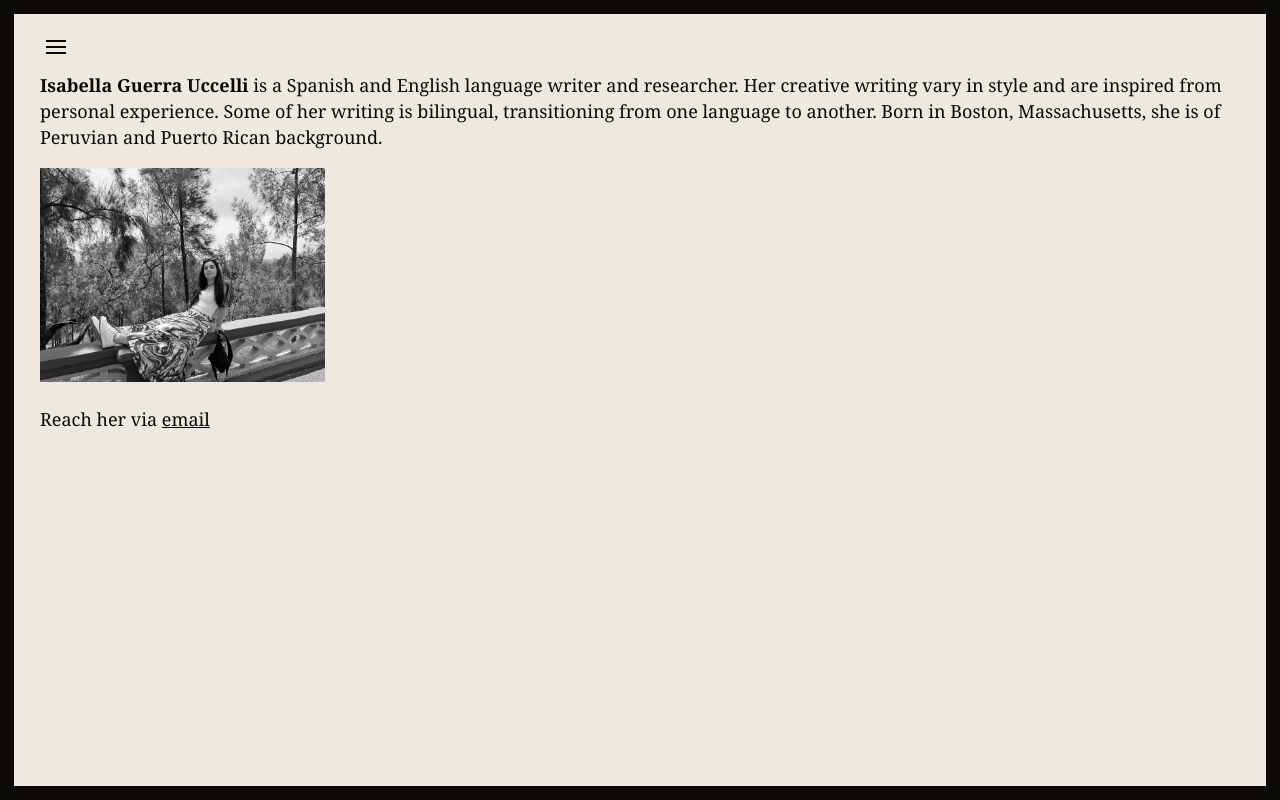
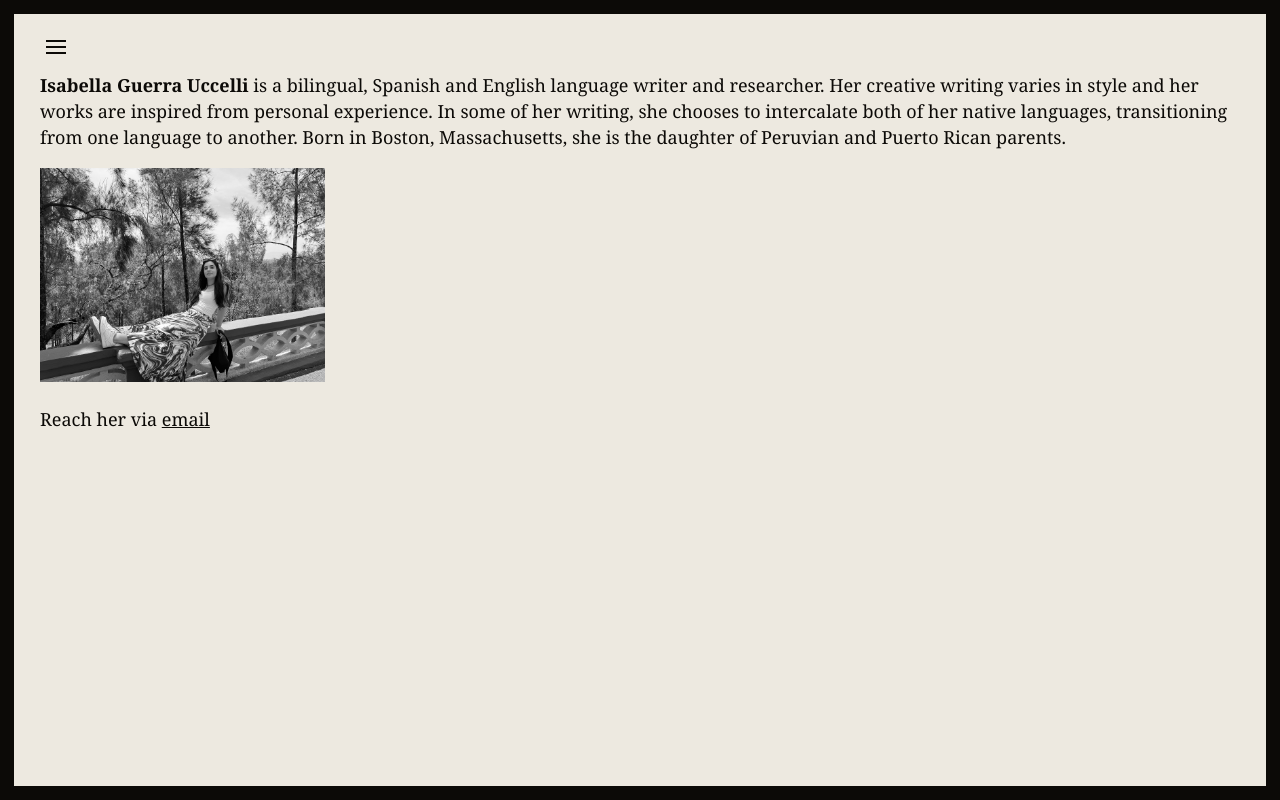
Before and after one commit to devinlizardi/isa-portfolio, a React (Vite) app: page /contact in a window 1280 px wide. Built offline with nearby package versions, Linux system fonts and the light colour scheme.

Commit message:
reader desktop fixes

```diff
--- a/src/components/Contact/Contact.tsx
+++ b/src/components/Contact/Contact.tsx
@@ -7,11 +7,13 @@ export const Contact = () => {
       <div className={cs.contactPage}>
         <Hamburger />
         <p>
-          <b>Isabella Guerra Uccelli </b>is a Spanish and English language
-          writer and researcher. Her creative writing vary in style and are
-          inspired from personal experience. Some of her writing is bilingual,
+          <b>Isabella Guerra Uccelli </b>is a bilingual, Spanish and English
+          language writer and researcher. Her creative writing varies in style
+          and her works are inspired from personal experience. In some of her
+          writing, she chooses to intercalate both of her native languages,
           transitioning from one language to another. Born in Boston,
-          Massachusetts, she is of Peruvian and Puerto Rican background.
+          Massachusetts, she is the daughter of Peruvian and Puerto Rican
+          parents.
         </p>
         <img rel="preload" src="/isabella.jpg" />
         <br />
--- a/src/components/Reader/Reader.module.scss
+++ b/src/components/Reader/Reader.module.scss
@@ -1,7 +1,24 @@
+@use "./../variables.scss" as vars;
 .readerWrapper {
   padding: 16px;
   overflow: scroll;
   touch-action: auto;
+  @media screen and (min-width: vars.$desktop-breakpoint) {
+    display: flex;
+    flex-direction: column;
+    align-items: center;
+    width: 100%;
+    & > :first-child {
+      align-self: flex-start;
+    }
+    & > section {
+      margin: 40px 0;
+      max-width: 880px;
+      background: #f4f0e7;
+      box-shadow: 0 4px 4px 0 rgba(0, 0, 0, 0.25);
+      padding: 74px;
+    }
+  }
 }
 
 .readerTitle {
```
